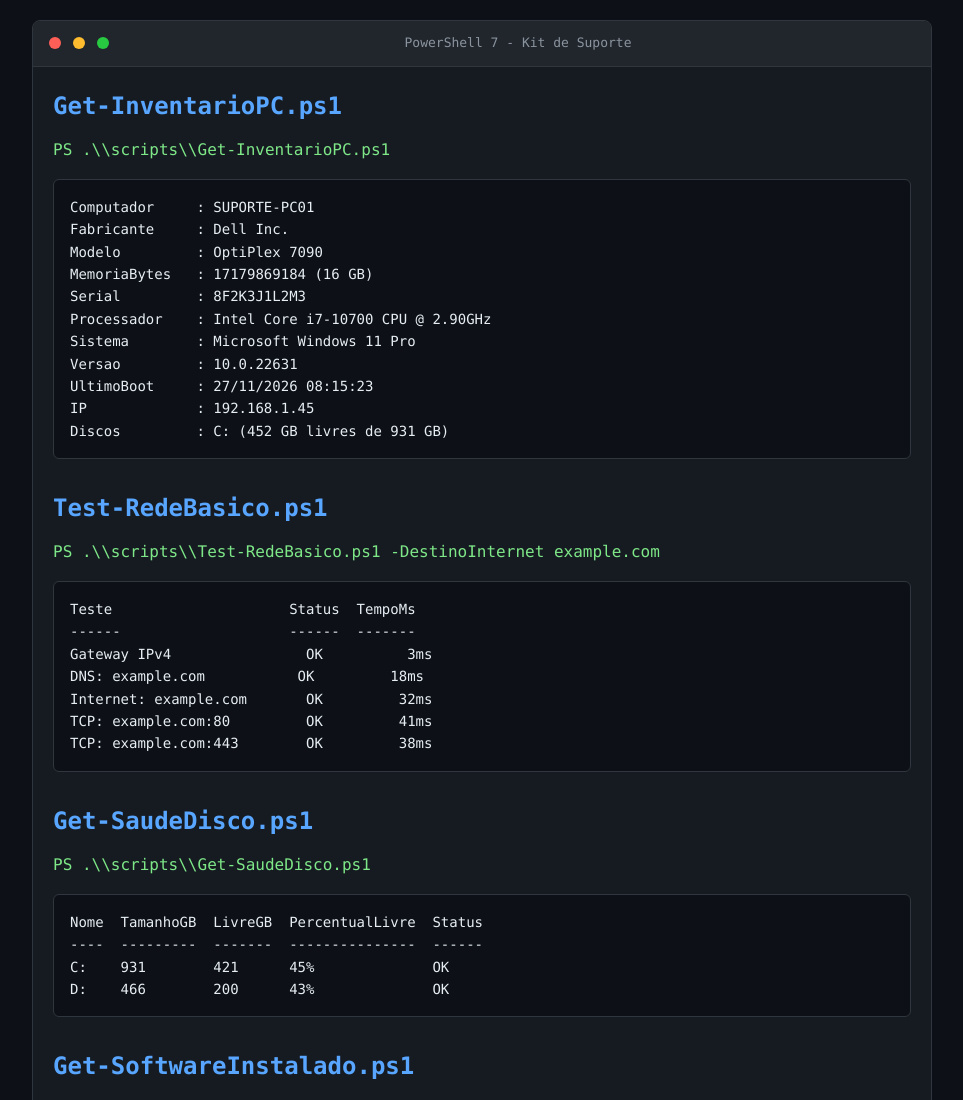
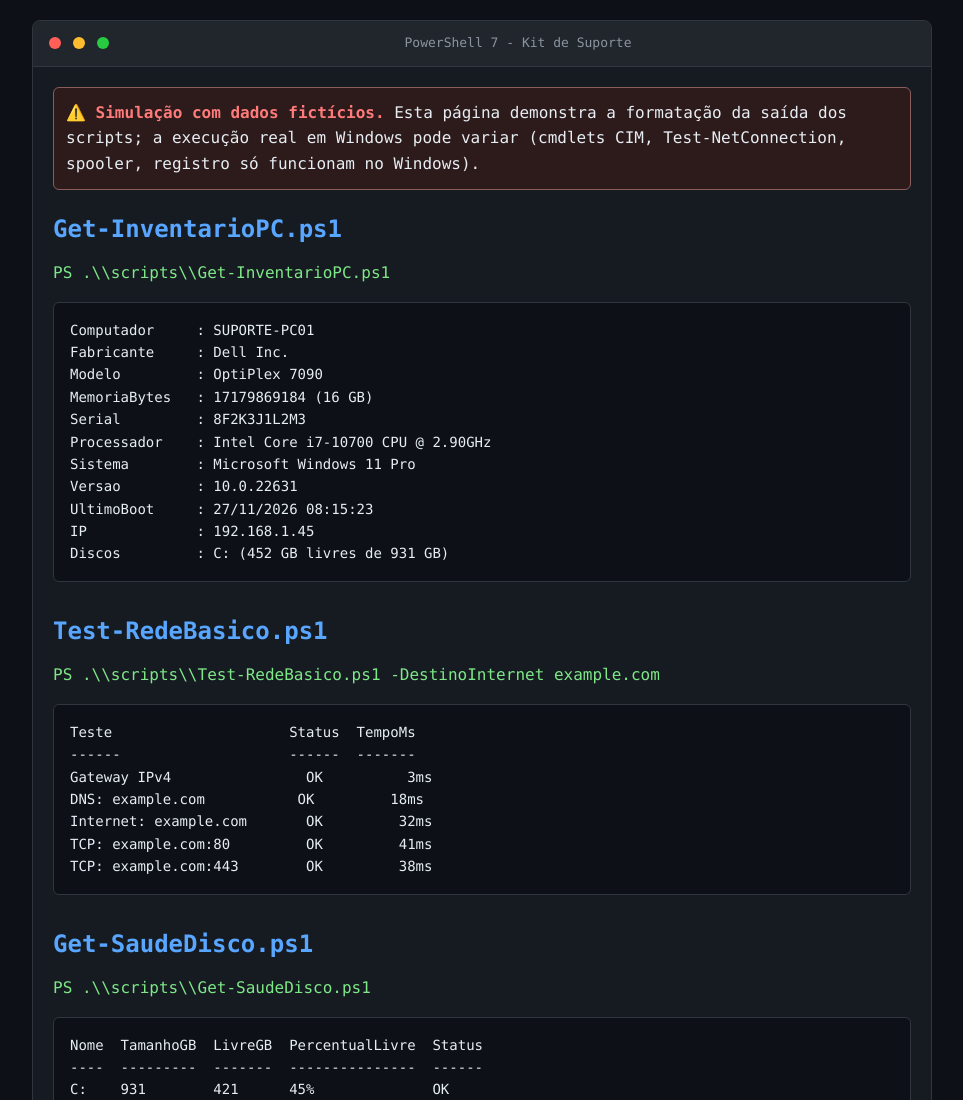
Before and after one commit to Hey-Pablo/kit-suporte-powershell, a website: page docs/demo-terminal.html in a window 1280 px wide. Shown: the top 1100 px of the page, without its empty margins (158-1121 px from the left). Drawn offline with Linux system fonts and the light colour scheme.

Commit message:
docs: adiciona avisos de simulação com dados fictícios no README, docs/README.md e demo-terminal.html

```diff
--- a/docs/demo-terminal.html
+++ b/docs/demo-terminal.html
@@ -62,6 +62,9 @@
             <div class="terminal-title">PowerShell 7 - Kit de Suporte</div>
         </div>
         <div class="terminal-body">
+            <div class="section" style="background: #2d1b1b; border: 1px solid #8b5c5c; border-radius: 6px; padding: 12px; margin-bottom: 20px;">
+                <strong style="color: #ff7b7b;">⚠️ Simulação com dados fictícios.</strong> Esta página demonstra a formatação da saída dos scripts; a execução real em Windows pode variar (cmdlets CIM, Test-NetConnection, spooler, registro só funcionam no Windows).
+            </div>
             <div class="section">
                 <h2>Get-InventarioPC.ps1</h2>
                 <div class="prompt">PS .\\scripts\\Get-InventarioPC.ps1</div>
```
Also changed, not shown: README.md, docs/README.md.
